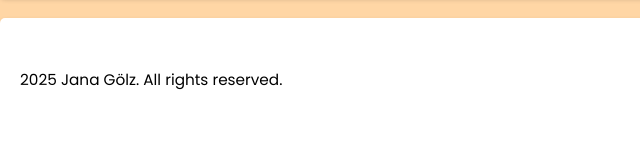
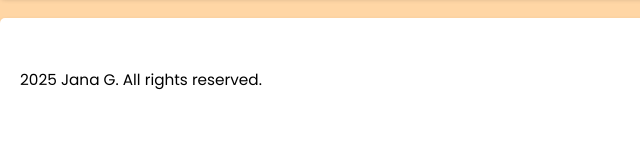
Before and after one commit to maejana/Portfolio-Website, a plain HTML site: page index.html in a window 1280 px wide. Shown: the part 1738-1883 px from the top of the page, 0-640 px from the left. Drawn offline with Linux system fonts and the light colour scheme.

Commit message:
Update index.html

```diff
--- a/index.html
+++ b/index.html
@@ -1,7 +1,7 @@
 <!DOCTYPE html>
 <html lang="en">
     <head>
-        <title>Jana Gölz</title>
+        <title>Jana G</title>
         <meta charset="UTF-8">
         <link rel="stylesheet" href="styles.css">
         <script src="https://kit.fontawesome.com/7c54f9df65.js" crossorigin="anonymous"></script>
@@ -105,7 +105,7 @@
         </section>
 
         <section id="impressium-section">
-            <p>2025 Jana Gölz. All rights reserved.</p>
+            <p>2025 Jana G. All rights reserved.</p>
         </section>
     </body>
 </html>
```
